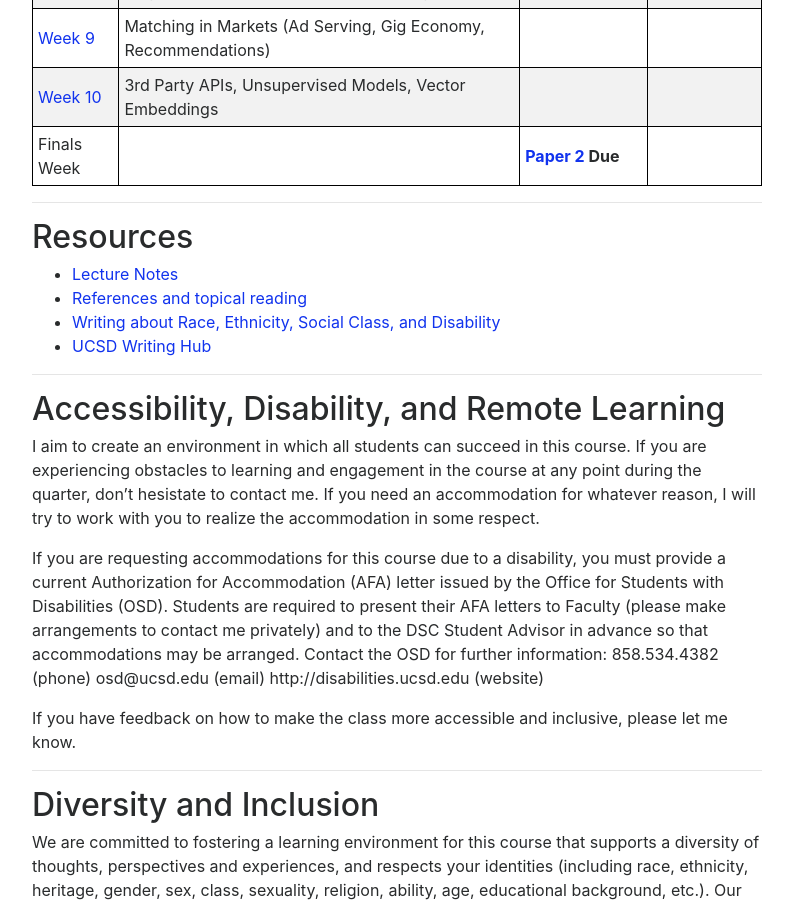
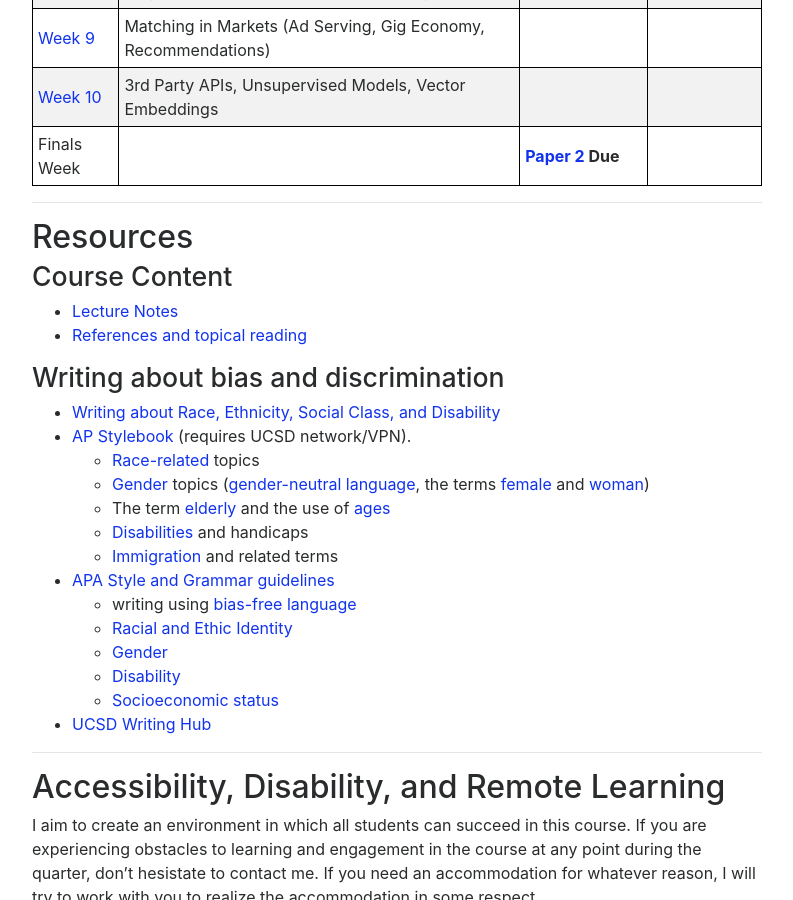
Before and after one commit to afraenkel/course-fairness-webpage, a Jekyll site: the page built from index.md, in a window 1280 px wide and 900 px high, scrolled down 3478 px. Shown: the whole window, without its empty margins (243-1036 px from the left). Built offline with Jekyll 4.4.1, drawn with Linux system fonts in a browser that asks for light colours; nearby versions of some CDN libraries.

Commit message:
add writing about race links

```diff
--- a/index.md
+++ b/index.md
@@ -174,10 +174,33 @@ Grade: 40% of Total
 
 # Resources
 
+## Course Content
+
 * [Lecture Notes](https://afraenkel.github.io/fairness-book/intro.html)
 * [References and topical reading](references)
+
+## Writing about bias and discrimination
+
 * [Writing about Race, Ethnicity, Social Class, and
   Disability](https://www.hamilton.edu/academics/centers/writing/writing-resources/language-of-difference-writing-about-race-ethnicity-social-class-and-disability)
+* [AP Stylebook](https://www.apstylebook.com/uc-san-diego/ap_stylebook) (requires UCSD network/VPN).
+  - [Race-related](https://www.apstylebook.com/uc-san-diego/ap_stylebook/race-related-coverage) topics
+  - [Gender](https://www.apstylebook.com/uc-san-diego/ap_stylebook?selected_tag=33#teaching_topics_tab)
+    topics ([gender-neutral
+    language](https://www.apstylebook.com/uc-san-diego/ap_stylebook/gender-neutral-language),
+    the terms
+    [female](https://www.apstylebook.com/uc-san-diego/ap_stylebook/female)
+    and
+    [woman](https://www.apstylebook.com/uc-san-diego/ap_stylebook/woman-women))
+  - The term [elderly](https://www.apstylebook.com/uc-san-diego/ap_stylebook/elderly) and the use of [ages](https://www.apstylebook.com/uc-san-diego/ap_stylebook/ages)
+  - [Disabilities](https://www.apstylebook.com/uc-san-diego/ap_stylebook/disabled-handicapped) and handicaps
+  - [Immigration](https://www.apstylebook.com/uc-san-diego/ap_stylebook/immigration) and related terms
+* [APA Style and Grammar guidelines](https://apastyle.apa.org/)
+  - writing using [bias-free language](https://apastyle.apa.org/style-grammar-guidelines/bias-free-language)
+  - [Racial and Ethic Identity](https://apastyle.apa.org/style-grammar-guidelines/bias-free-language/racial-ethnic-minorities)
+  - [Gender](https://apastyle.apa.org/style-grammar-guidelines/bias-free-language/gender)
+  - [Disability](https://apastyle.apa.org/style-grammar-guidelines/bias-free-language/disability)
+  - [Socioeconomic status](https://apastyle.apa.org/style-grammar-guidelines/bias-free-language/socioeconomic-status)
 * [UCSD Writing Hub](https://writinghub.ucsd.edu/for-undergrads/index.html)
 
 
```
